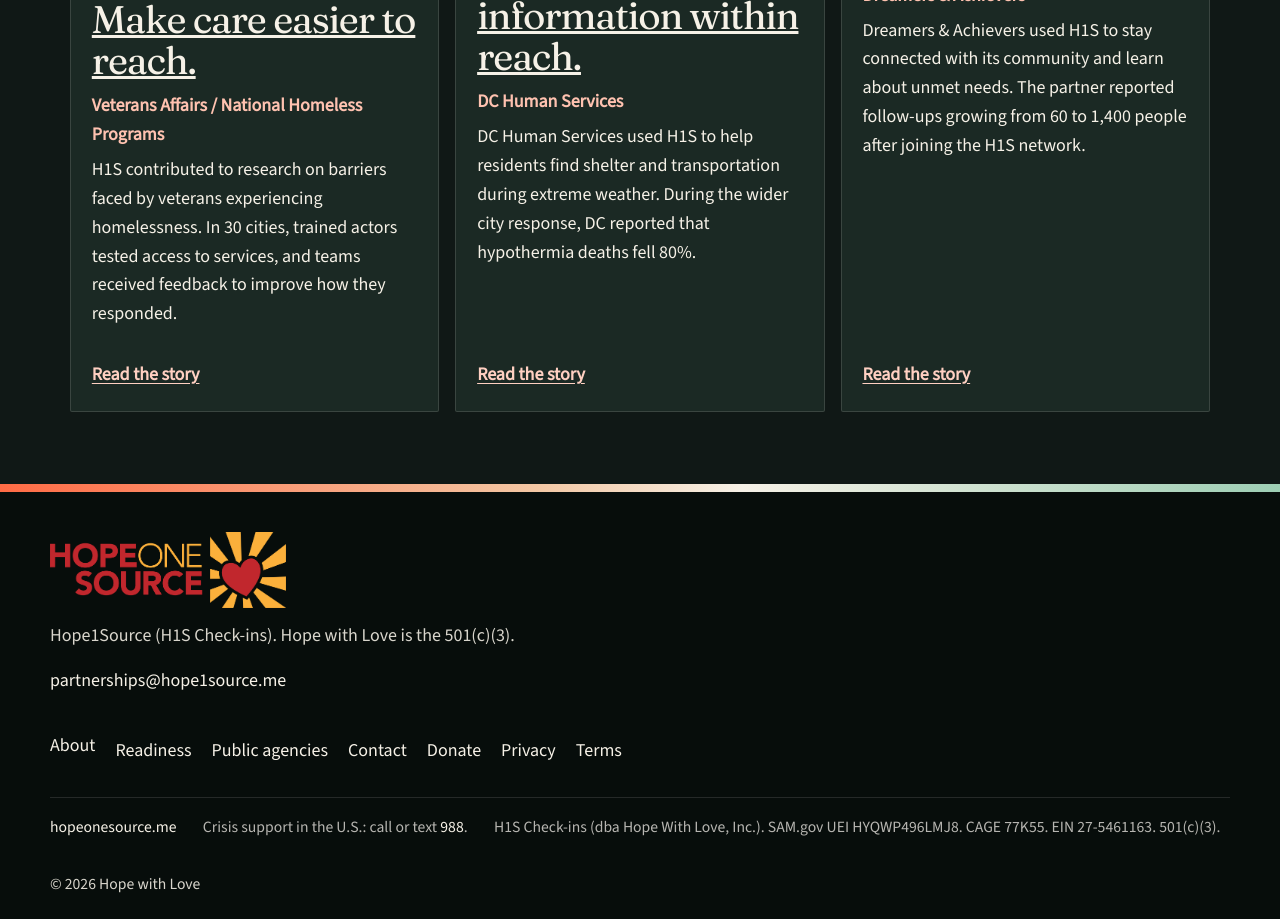
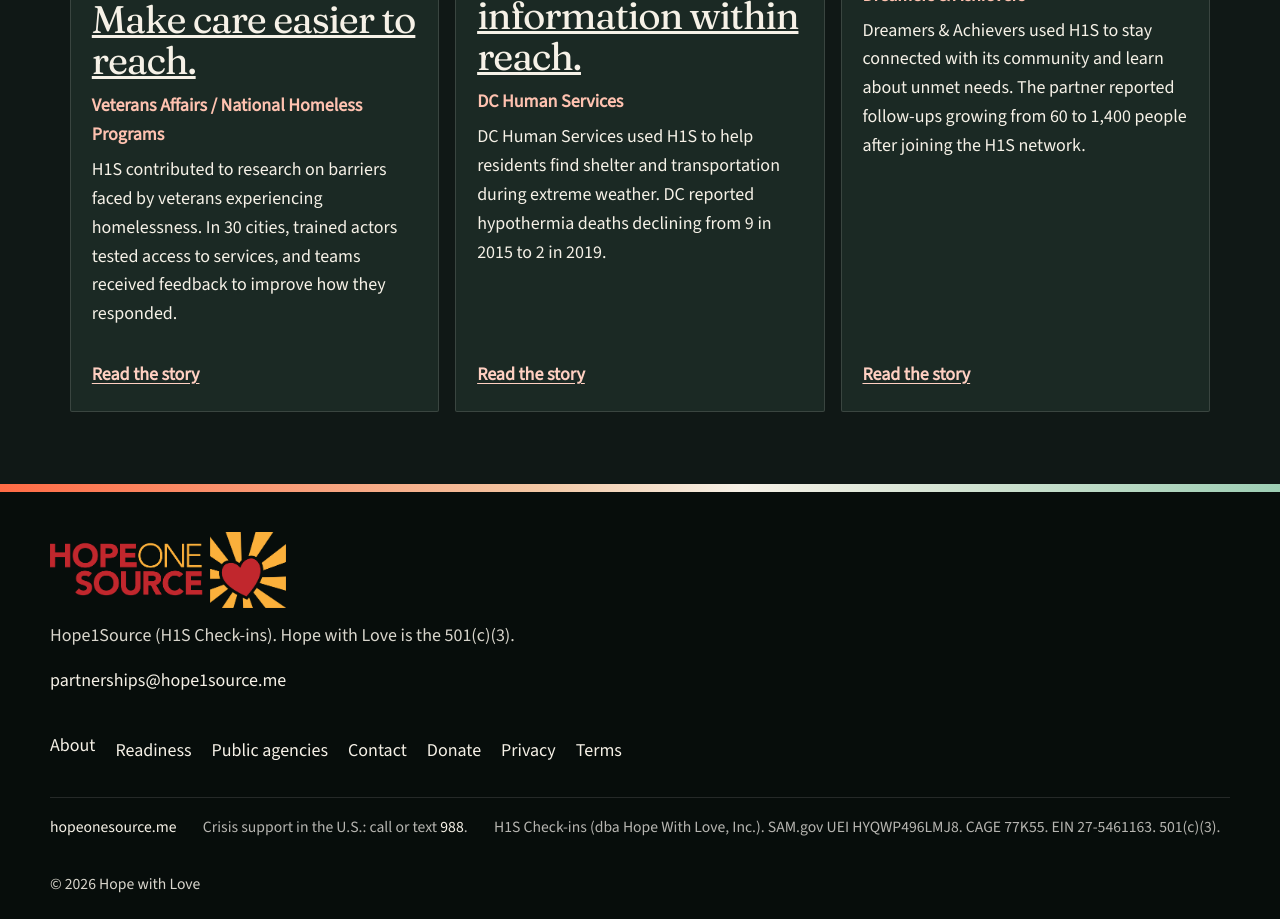
Before and after one commit to hopeonesource/hope1source.org, a React (Vite) app in the folder preview-v4/: page /case-studies in a window 1280 px wide. Shown: the part 840-1759 px from the top of the page. Built offline with nearby package versions, Linux system fonts and the light colour scheme.

Commit message:
Restore published DC hypothermia counts

```diff
--- a/preview-v4/src/content/stories.js
+++ b/preview-v4/src/content/stories.js
@@ -39,7 +39,7 @@ export const stories = [
     title: 'Emergency shelter alerts',
     outcome: 'Share useful information',
     cardTitle: 'Put shelter information within reach.',
-    card: 'DC Human Services used H1S to send shelter and transportation information during extreme weather. During the wider city response, DC reported that hypothermia deaths fell 80%.',
+    card: 'DC Human Services used H1S to send shelter and transportation information during extreme weather. DC reported hypothermia deaths declining from 9 in 2015 to 2 in 2019.',
     image: 'photos/hypothermia-alert-people.svg',
     imageFit: 'contain',
     imageAspectRatio: '3 / 2',
@@ -51,7 +51,7 @@ export const stories = [
     websiteLabel: 'DC Human Services',
     kicker: 'Washington, D.C.',
     summary:
-      'DC Human Services used H1S to help residents find shelter and transportation during extreme weather. During the wider city response, DC reported that hypothermia deaths fell 80%.',
+      'DC Human Services used H1S to help residents find shelter and transportation during extreme weather. DC reported hypothermia deaths declining from 9 in 2015 to 2 in 2019.',
     quote:
       'Hypothermia deaths in DC have consistently decreased over the past 5 years, down from 9 in 2015 to 2 in 2019.',
     quoteAttribution: 'DC Interagency Council on Homelessness, as quoted in the published H1S housing page',
```
Also changed, not shown: public/photos/hypothermia-alert-people.svg, 1 other file (tests, documents, lock files or other folders).
